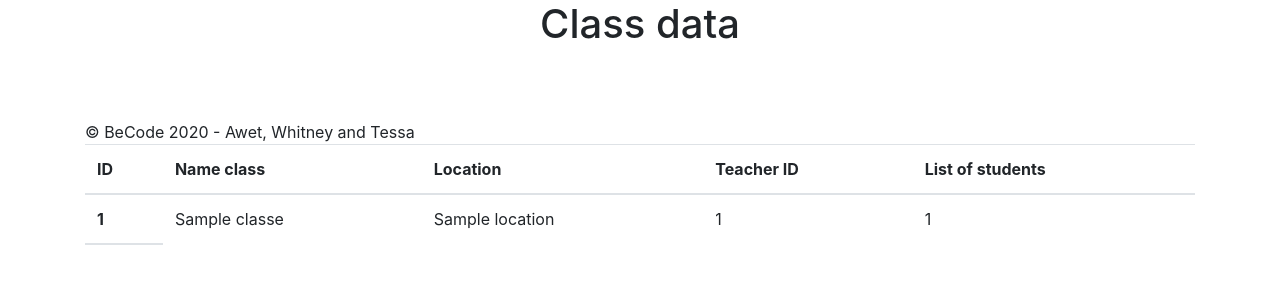
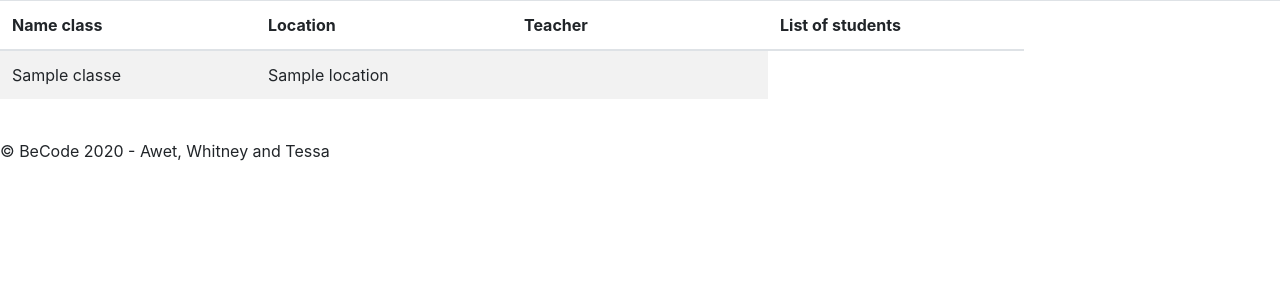
Before and after one commit to Tessakam/php-crud, a PHP site: template View/class.php in a window 1280 px wide. Shown: the part 56-356 px from the top of the page. Run offline with PHP 8.4, Linux system fonts and the light colour scheme; the template is opened without the code that fills it: most values are stand-ins (such as "Sample title", 1, 10 or a date in 2020); a stand-in replaces the project's code that opens the database connection.

Commit message:
update class files

```diff
--- a/View/class.php
+++ b/View/class.php
@@ -1,32 +1,25 @@
-<?php require 'View/includes/header.php'?>
+<?php require 'View/includes/header.php' ?>
 
-<section class="container">
-    <h1 class="text-center mb-5">Class data</h1>
+<table class="table table-striped table-wide">
+    <thead>
+    <tr>
+        <th width="20%">Name class</th>
+        <th width="20%">Location</th>
+        <th width="20%">Teacher</th>
+        <th width="20%">List of students</th>
+        <td colspan="2" width="20%"></td>
+    </tr>
+    </thead>
+    <tbody>
+    <?php foreach ($classes as $class): ?>
+        <tr>
+            <td><?php echo htmlspecialchars($class->getName()) ?></td>
+            <td><?php echo htmlspecialchars($class->getLocation()) ?></td>
+            <td><?php echo "<a href=page=teacher&id={$class->getTeacherId()}"?></td>
 
-    <div>
-    <table class="table">
-        <thead>
-        <tr>
-            <th scope="col">ID</th>
-            <th scope="col">Name class</th>
-            <th scope="col">Location</th>
-            <th scope="col">Teacher ID</th>
-            <th scope="col">List of students</th>
 
         </tr>
-
-        <?php foreach ($classes as $class) :?>
-            <tr>
-                <th><?php echo $class->getId(); ?></th>
-                <td><?php echo $class->getName(); ?></td>
-                <td><?php echo $class->getLocation(); ?></td>
-                <td><?php echo $class->getTeacherId(); ?></td>
-                <td><?php echo $class->getTeacherId(); ?></td>
-                </tr>
-        <?php endforeach; ?>
-
-        </thead>
-    </div>
-</section>
-
-<?php require 'View/includes/footer.php'?>
+    <?php endforeach; ?>
+    </tbody>
+</table>
+<?php include 'View/includes/footer.php' ?>
```
Also changed, not shown: Controller/ClassroomController.php (+8 -0 lines), Model/Classroom.php (+13 -2 lines).
